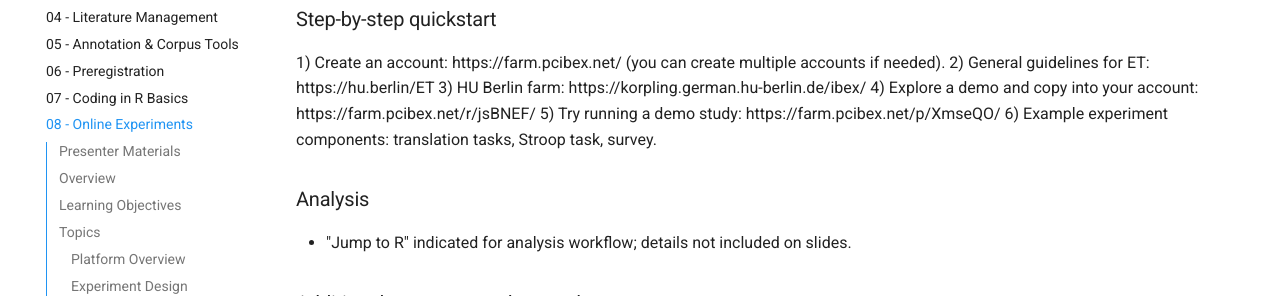
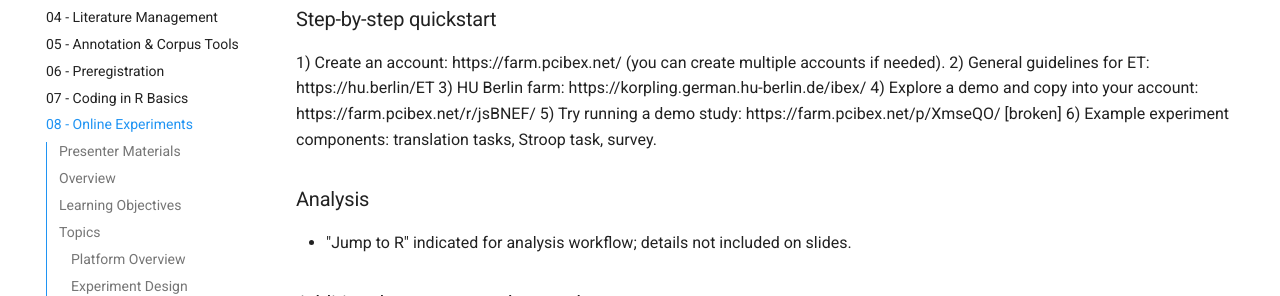
Before and after one commit to SFB1252/talks, an MkDocs documentation site: the page built from docs/workshops/08-online-experiments/index.md, in a window 1280 px wide and 900 px high, scrolled down 2900 px. Shown: the part 207-503 px from the top of the window. Built offline with MkDocs 1.6.1 and Material for MkDocs 9.7.7, drawn with Linux system fonts in a browser that asks for light colours; comment, search, counter and statistics services are not loaded; some of the changed text lies outside the part shown.

Commit message:
chore: update linkspector ignorePatterns to include broken demo study URL and mark it as broken in documentation

```diff
--- a/.linkspector.yml
+++ b/.linkspector.yml
@@ -28,6 +28,7 @@
   - pattern: '\.pdf$' # PDF files (file references)
   - pattern: 'Automatic%20' # URL-encoded file references
   - pattern: 'georgis-LLM' # Specific file references
+  - pattern: 'https://farm.pcibex\.ne/p/XmseQO/' # [broken]
   - pattern: 'https://uni-koeln\.sciebo\.de/f/990545907' # Internal Sciebo folder (not accessible from external checks)
   - pattern: 'https://www\.clarin-d\.net' # SSL/connection issues
   - pattern: 'https://www\.unesco\.org/en/artificial-intelligence' # Connection reset (transient network issues)
--- a/docs/workshops/08-online-experiments/index.md
+++ b/docs/workshops/08-online-experiments/index.md
@@ -100,7 +100,7 @@
 2) General guidelines for ET: https://hu.berlin/ET
 3) HU Berlin farm: https://korpling.german.hu-berlin.de/ibex/
 4) Explore a demo and copy into your account: https://farm.pcibex.net/r/jsBNEF/
-5) Try running a demo study: https://farm.pcibex.net/p/XmseQO/
+5) Try running a demo study: https://farm.pcibex.net/p/XmseQO/ [broken]
 6) Example experiment components: translation tasks, Stroop task, survey.
 
 ### Analysis
@@ -161,7 +161,7 @@
 - ET guidelines: https://hu.berlin/ET
 - HU Berlin farm: https://korpling.german.hu-berlin.de/ibex/
 - Demo (copy to your account): https://farm.pcibex.net/r/jsBNEF/
-- Demo (run study): https://farm.pcibex.net/p/XmseQO/
+- Demo (run study): https://farm.pcibex.net/p/XmseQO/ [broken]
 - WebGazer.js: https://webgazer.cs.brown.edu/
 - PCIbex docs: https://doc.pcibex.net/
 - Zehr & Schwarz (2018): https://doi.org/10.17605/OSF.IO/MD832
```
